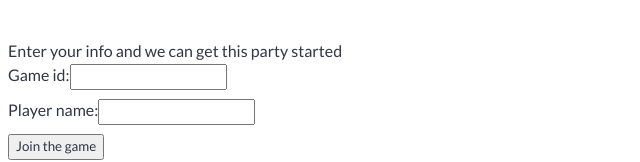
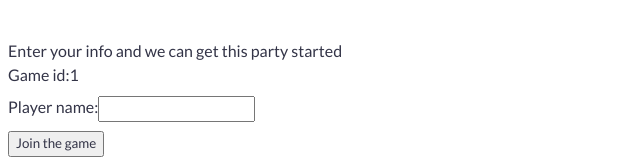
Before and after one commit to mikeswright49/bullsh-pyramid, a Next.js app: page /game/join/1 in a window 1280 px wide. Shown: the part 152-314 px from the top of the page, without its empty margins (0-640 px from the left). Built offline with nearby package versions, Linux system fonts and the light colour scheme.

Commit message:
Makes join gameid read only

```diff
--- a/src/routes/join.tsx
+++ b/src/routes/join.tsx
@@ -25,7 +25,8 @@ export function Join({ gameId }: { gameId?: string }) {
                 <div className="stack-y-2">
                     <label>
                         Game id:
-                        <input ref={gameIdRef} type="text" />
+                        {!gameId && <input ref={gameIdRef} type="text" />}
+                        {!!gameId && gameId}
                     </label>
                 </div>
                 <div className="stack-y-2">
```
